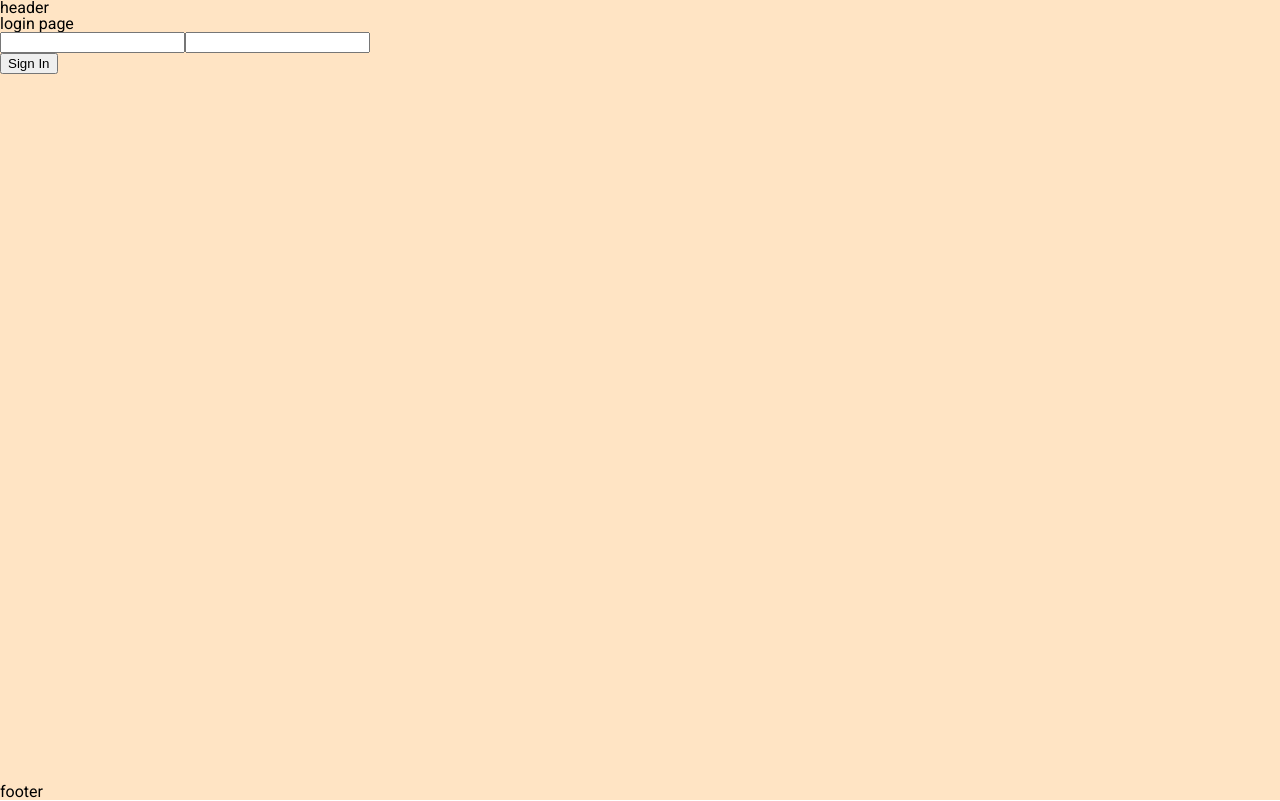
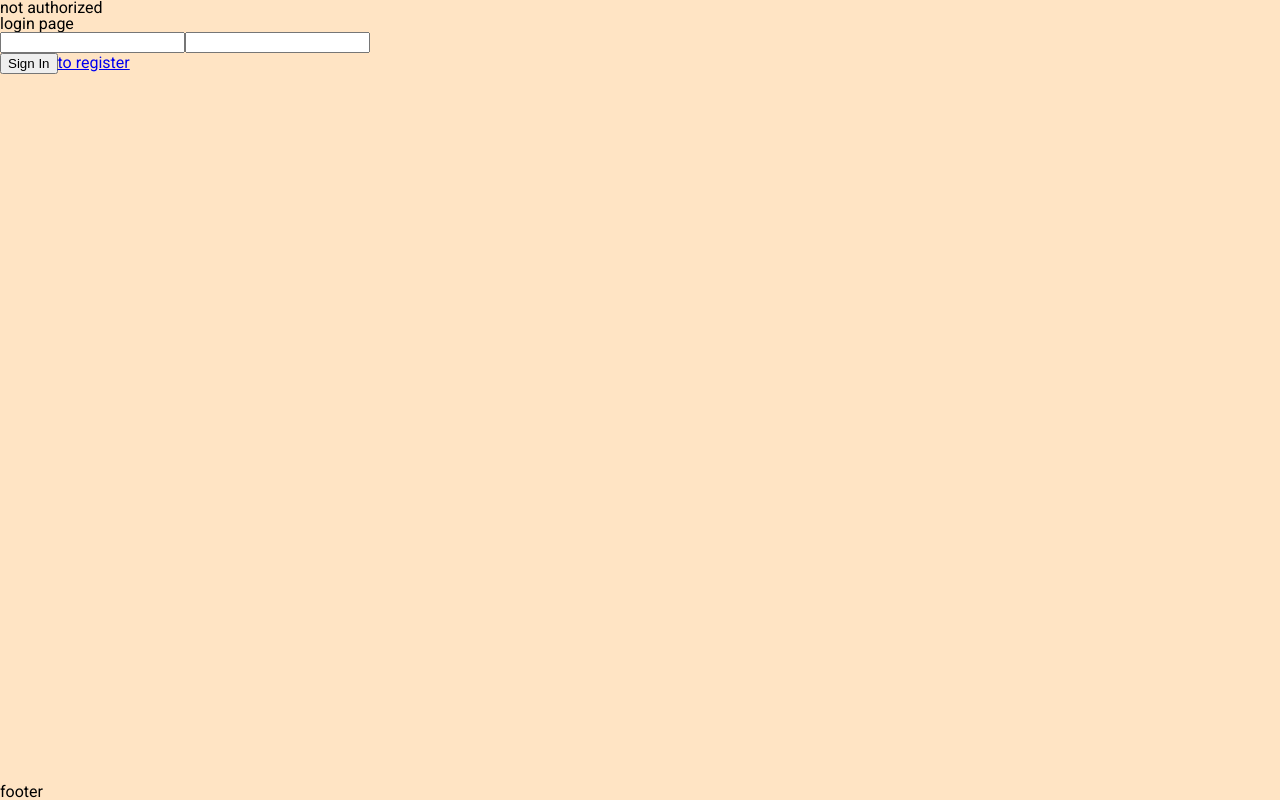
Before and after one commit to AndreyNester/search_team, a React (Vite) app: page /login in a window 1280 px wide. Built offline with nearby package versions, Linux system fonts and the light colour scheme; no server answers.

Commit message:
added base auth logic

```diff
--- a/src/app/layout/layoutProvider.tsx
+++ b/src/app/layout/layoutProvider.tsx
@@ -1,11 +1,13 @@
 import type { ReactNode } from 'react';
 import type { ILayoutProvider } from './types';
 import styles from './layoutProvider.module.css';
+import { useAppSelector } from '../hooks';
 
 export const LayoutProvider = ({ children, ...props }: ILayoutProvider): ReactNode => {
+	const auth = useAppSelector(store => store.user);
 	return (
 		<div className={styles.wrapper} {...props}>
-			<header>header</header>
+			<header>{auth.email ? auth.email : 'not authorized '}</header>
 			<main className={styles.main}>{children}</main>
 			<footer>footer</footer>
 		</div>
--- a/src/entities/auth/api/authApi.ts
+++ b/src/entities/auth/api/authApi.ts
@@ -5,7 +5,8 @@ import { createUserWithEmailAndPassword, getAuth, signInWithEmailAndPassword } f
 class AuthApi extends BaseApi {
 	async signInByEmailAndPassword({ email, password }: SignInRequest): Promise<ISignInResponse> {
 		const auth = getAuth();
-		const response = await signInWithEmailAndPassword(auth, email, password);
+		//вынужден кастить из-за ошибки в ts
+		const response = (await signInWithEmailAndPassword(auth, email, password)) as ISignInResponse;
 		return response;
 	}
 
--- a/src/entities/auth/api/types.ts
+++ b/src/entities/auth/api/types.ts
@@ -2,6 +2,7 @@ import type { UserCredential } from 'firebase/auth';
 import { z } from 'zod';
 
 export interface ISignInResponse extends UserCredential {}
+
 export type SignInRequest = z.infer<typeof $SignInRequest>;
 export interface ISignUpResponse extends UserCredential {}
 export type SignUpRequest = z.infer<typeof $SignUpRequest>;
--- a/src/features/user/types.ts
+++ b/src/features/user/types.ts
@@ -1,5 +1,7 @@
-export interface IInitialState {
+export interface IBaseAuthStructure {
 	email: string | null;
 	token: string | null;
 	id: number | string | null;
 }
+
+export interface IInitialState extends IBaseAuthStructure {}
--- a/src/view/LoginPage/LoginPage.tsx
+++ b/src/view/LoginPage/LoginPage.tsx
@@ -1,33 +1,36 @@
+import type { SignInRequest } from '../../entities/auth/api/types';
+import type { ILoginPageProps } from './types';
+import type { IBaseAuthStructure } from '../../features/user/types';
 import { useEffect, useState, type ReactNode } from 'react';
-import type { ILoginPageProps } from './types';
 import { Link } from 'react-router-dom';
-import { authApi } from '../../entities/auth/api/authApi';
 import { useSignIn } from '../../entities/auth/api/hooks/queries/useSignIn';
+import { useAppDispatch } from '../../app/hooks';
+import { signIn } from '../../features/user/userSlice';
 
 export const LoginPage = (props: ILoginPageProps): ReactNode => {
-	const [credentials, setCredentials] = useState<{ email: string; password: string }>({
+	const [credentials, setCredentials] = useState<SignInRequest>({
 		email: '',
 		password: '',
 	});
+	const dispatch = useAppDispatch();
+
+	const successLogIn = ({ email, id, token }: IBaseAuthStructure): void => {
+		dispatch(signIn({ email, id, token }));
+	};
 
 	const { data, error, refetch } = useSignIn({
 		email: credentials.email,
 		password: credentials.password,
 	});
 
-	const signInhandler = async ({
-		email,
-		password,
-	}: {
-		email: string;
-		password: string;
-	}): Promise<void> => {
-		const result = await authApi.signInByEmailAndPassword({ email, password });
-		console.log('result -->', result);
-	};
-
 	useEffect(() => {
-		console.log(data);
+		/*
+Эффект для прокидывания реквизитов в глобальное хранилище
+*/
+		if (data && !error) {
+			const { uid, accessToken, email } = data.user;
+			successLogIn({ email, id: uid, token: accessToken });
+		}
 	}, [data]);
 
 	return (
@@ -56,7 +59,7 @@ export const LoginPage = (props: ILoginPageProps): ReactNode => {
 			</form>
 
 			<button onClick={() => refetch()}>Sign In</button>
-			<Link to="/register" />
+			<Link to="/register">to register</Link>
 		</div>
 	);
 };
```
Also changed, not shown: custom.d.ts (added, +7 -0 lines).
